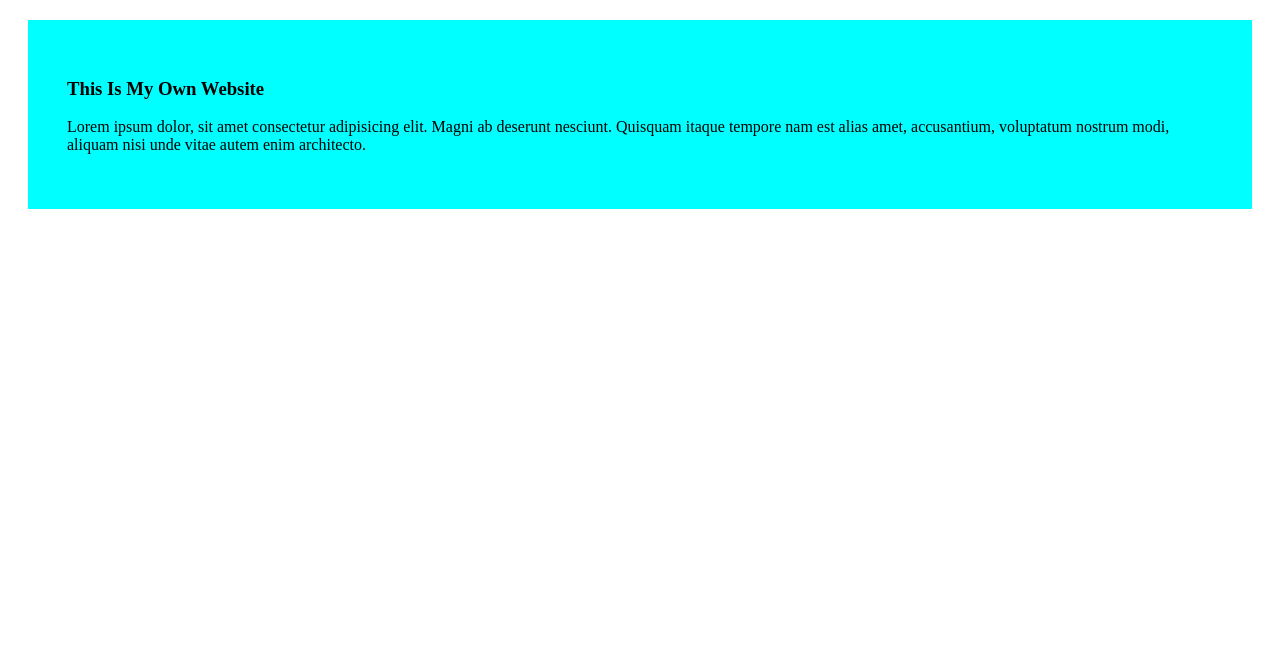
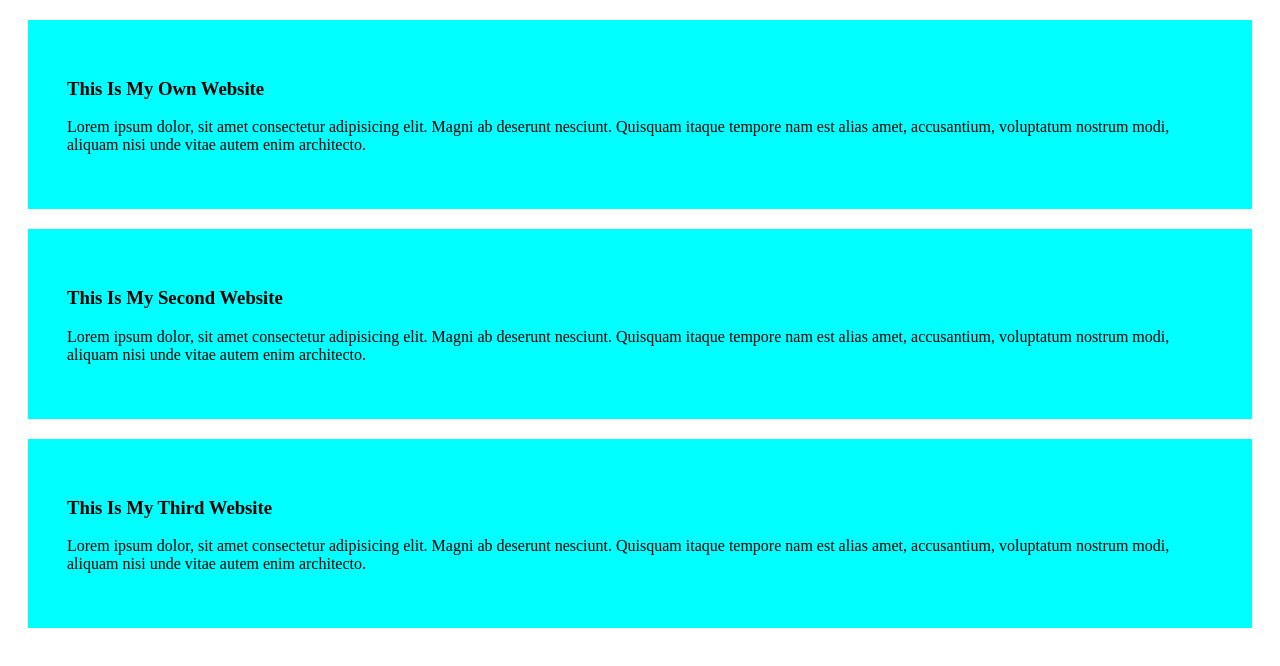
Before and after one commit to IftikherLutfur/my-simple-website, a plain HTML site: page Index.html in a window 1280 px wide. Drawn offline with Linux system fonts and the light colour scheme.

Commit message:
added the second and third blog

```diff
--- a/Index.html
+++ b/Index.html
@@ -7,10 +7,18 @@
     <link rel="stylesheet" href="Styles/blog.css">
 </head>
 <body>
-    <div>
-        <h3>This Is My Own Website</h3>
-        <p>Lorem ipsum dolor, sit amet consectetur adipisicing elit. Magni ab deserunt nesciunt. Quisquam itaque tempore nam est alias amet, accusantium, voluptatum nostrum modi, aliquam nisi unde vitae autem enim architecto.</p>
-    </div>
 
 </body>
+<div>
+    <h3>This Is My Own Website</h3>
+    <p>Lorem ipsum dolor, sit amet consectetur adipisicing elit. Magni ab deserunt nesciunt. Quisquam itaque tempore nam est alias amet, accusantium, voluptatum nostrum modi, aliquam nisi unde vitae autem enim architecto.</p>
+</div>
+<div>
+    <h3>This Is My Second Website</h3>
+    <p>Lorem ipsum dolor, sit amet consectetur adipisicing elit. Magni ab deserunt nesciunt. Quisquam itaque tempore nam est alias amet, accusantium, voluptatum nostrum modi, aliquam nisi unde vitae autem enim architecto.</p>
+</div>
+<div>
+    <h3>This Is My Third Website</h3>
+    <p>Lorem ipsum dolor, sit amet consectetur adipisicing elit. Magni ab deserunt nesciunt. Quisquam itaque tempore nam est alias amet, accusantium, voluptatum nostrum modi, aliquam nisi unde vitae autem enim architecto.</p>
+</div>
 </html>
```
